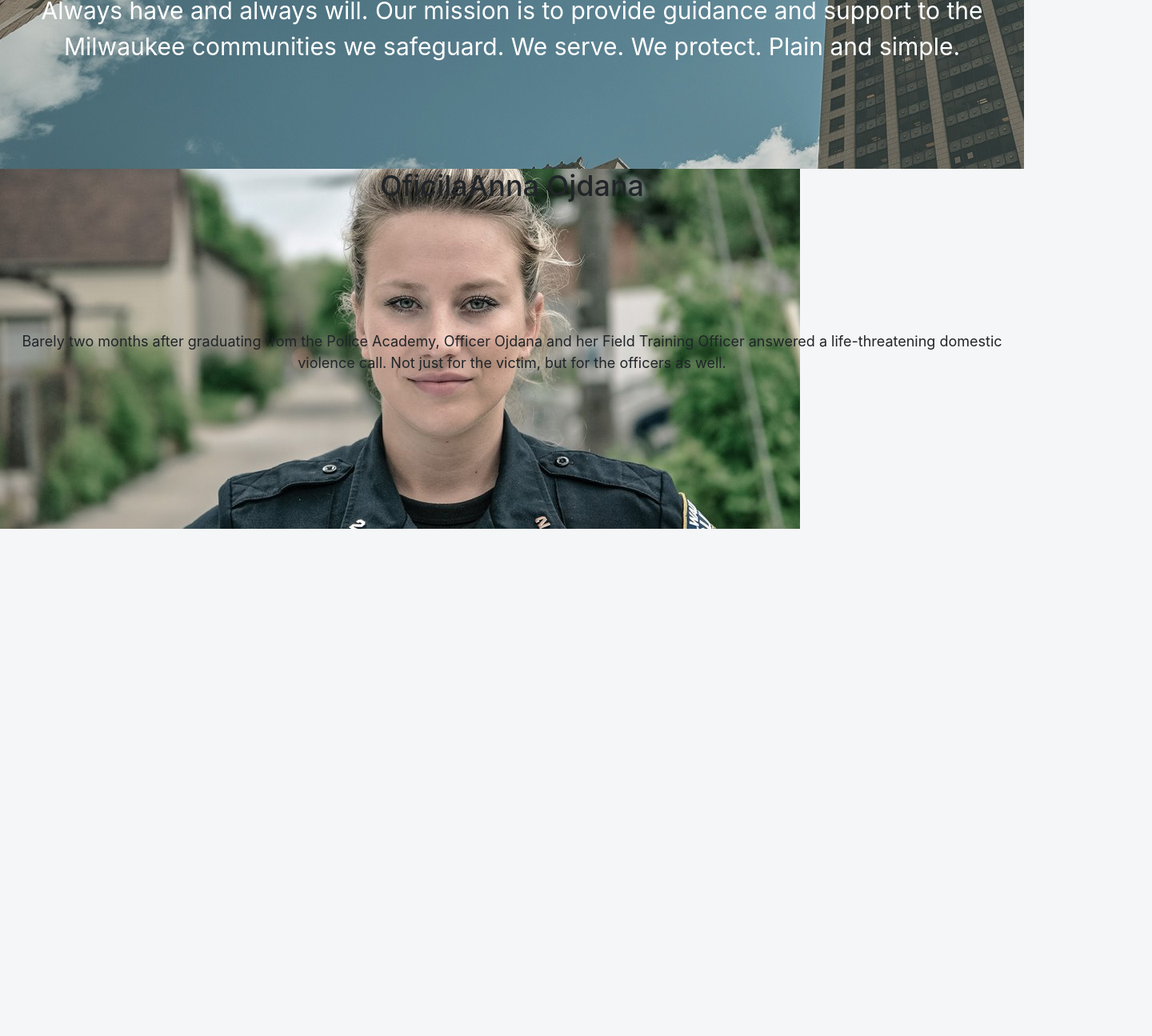
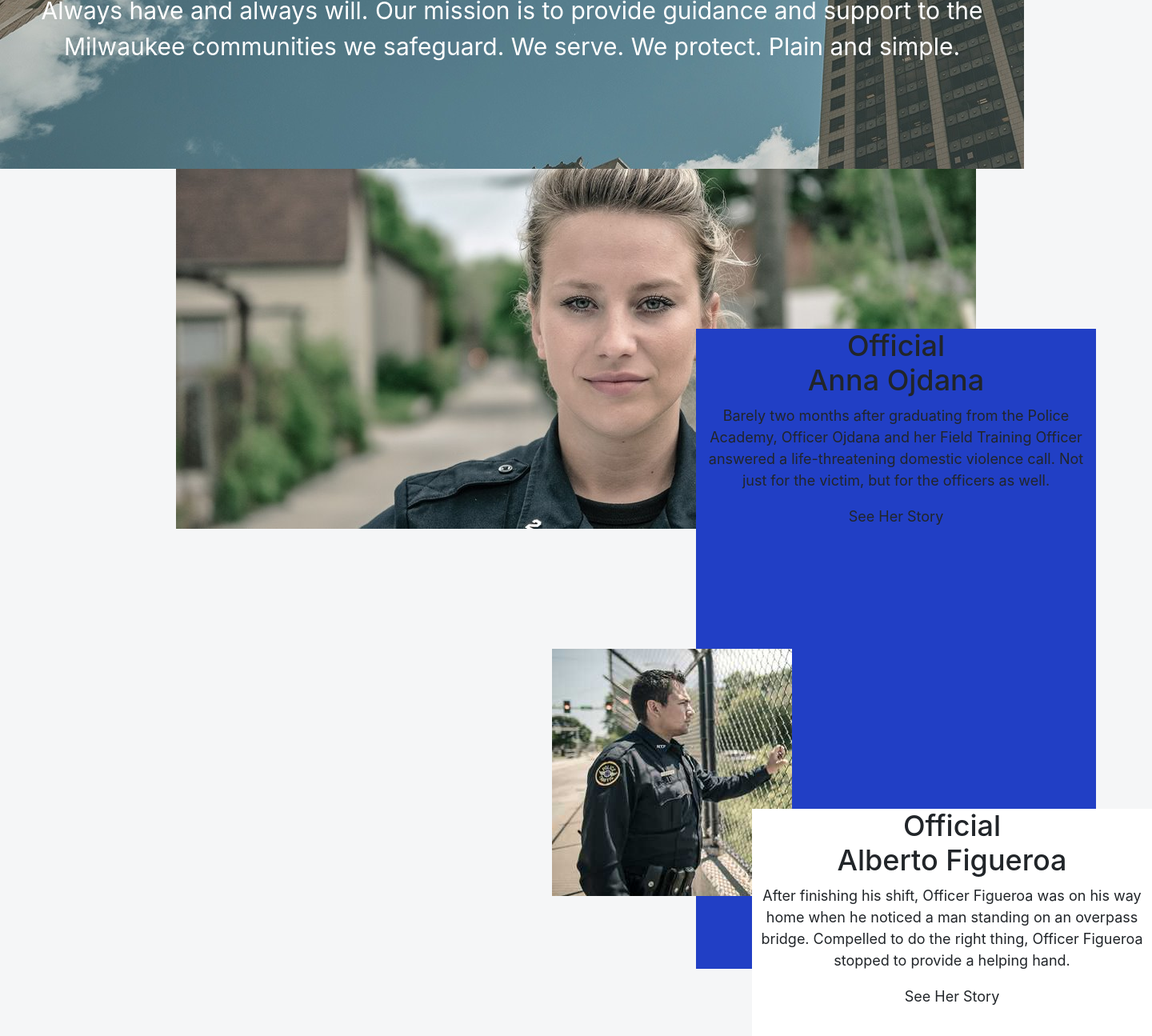
Before and after one commit to TIC-UTOM/PoliceProyecIrving, a React (Create React App) app: page / in a window 1280 px wide. Shown: the part 789-2084 px from the top of the page at 80% size, 1440 px wide, since content can reach past the window. Before the commit the page ends 2000 px from the top, so only its background shows below. Built offline with nearby package versions, Linux system fonts and the light colour scheme.

Commit message:
Oficial figueroa

```diff
--- a/src/App.js
+++ b/src/App.js
@@ -1,12 +1,14 @@
 import './App.css';
 import Inicio from './components/inicio';
 import Policias from './components/policias';
+import Policiafigueroa from './components/oficial_figueroa';
 
 function App() {
   return (
     <div className="App">
       <Inicio />
       <Policias />
+      <Policiafigueroa />
     </div>
   );
 }
--- /dev/null
+++ b/src/components/oficial_figueroa.js
@@ -0,0 +1,28 @@
+import react from 'react';
+import '../styles/oficial_figueroa.css';
+import oficial2 from '../images/guardian_02_1600x1650.jpg'
+
+
+
+function Policiafigueroa() {
+  return (
+    <section className="section3">
+      <div className="official2">
+        <img
+        src={oficial2}
+        />
+        <div className="info-oficial">
+          <h2>
+          <span>Official</span><br/>
+          Alberto Figueroa
+          </h2>
+          <p>After finishing his shift, Officer Figueroa was on his way home when he noticed a man standing on an overpass bridge. Compelled to do the right thing, Officer Figueroa stopped to provide a helping hand.</p>
+          <div>
+            <a>See Her Story</a>
+          </div>
+        </div>
+      </div>
+    </section>
+  )
+}
+export default Policiafigueroa;
--- a/src/components/policias.js
+++ b/src/components/policias.js
@@ -1,23 +1,23 @@
 import react from 'react';
 import '../styles/policias.css';
+import oficial1 from '../images/guardian_01_2000x900.jpg'
 
 function Policias() {
   return (
     <section className="secction2">
       <div className="oficial1">
-        <div className="Panel">
-          <header className="pannel1">
-            <h2><span>Oficila</span>Anna Ojdana</h2>
-            <div className="icon">
-              <svg>
-                <a href="https://www.flaticon.com/free-icons/shield" title="shield icons">Shield icons created by Ladalle CS - Flaticon</a>
-              </svg>
-            </div>
-          </header>
-            <p>Barely two months after graduating from the Police Academy, Officer Ojdana and her Field Training Officer answered a life-threatening domestic violence call. Not just for the victim, but for the officers as well.</p>
-            <div className="btn_info">
-              <a className="btn_info" href="#" Ver Su Historia></a>
-            </div>
+        <img
+        src={oficial1}
+        />
+        <div className="info-oficial-ojdana">
+          <h2>
+            <span>Official</span><br/>
+            Anna Ojdana
+          </h2>
+          <p>Barely two months after graduating from the Police Academy, Officer Ojdana and her Field Training Officer answered a life-threatening domestic violence call. Not just for the victim, but for the officers as well.</p>
+          <div>
+            <a>See Her Story</a>
+          </div>
         </div>
       </div>
     </section>
--- /dev/null
+++ b/src/styles/oficial_figueroa.css
@@ -0,0 +1,15 @@
+.official2{
+    width: 800px;
+    height: 200px;
+    position: relative;
+    left: 200px;
+}
+
+.info-oficial{
+    width: 500px;
+    height: 400px;
+    background-color:   rgb(255, 255, 255);
+    position: absolute;
+    left: 500px;
+    top: 200px;
+}
--- a/src/styles/policias.css
+++ b/src/styles/policias.css
@@ -1,9 +1,19 @@
-.secction2 {
-    width: 2000px;
-    height: 1000px;
-    align-items: center;
-    justify-content: center;
-    background-image: url(../images/guardian_01_2000x900.jpg);
-    background-repeat: no-repeat;
-    box-sizing: border-box;
+.oficial1{
+    width: 1000px;
+    height:600px;
+    position: relative;
+    left: 80px;
 }
+
+.info-oficial-ojdana{
+    width: 500px;
+    height: 800px;
+    background-color: rgb(33, 63, 197);
+    position: absolute;
+    left: 650px;
+    top: 200px;
+}
+
+.h2{
+    text-transform: uppercase; color: #ffffff
+}
```
Also changed, not shown: src/images/guardian_02_1600x1650.jpg (added).
